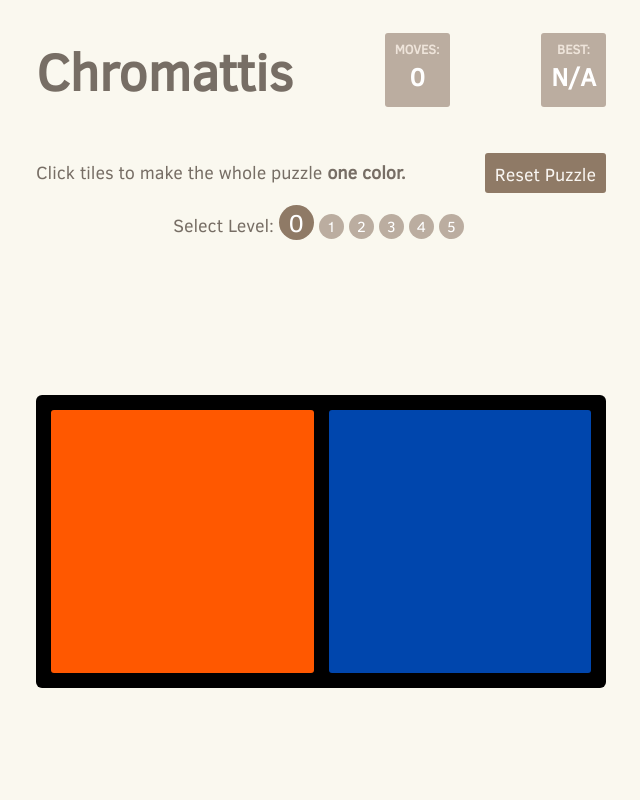
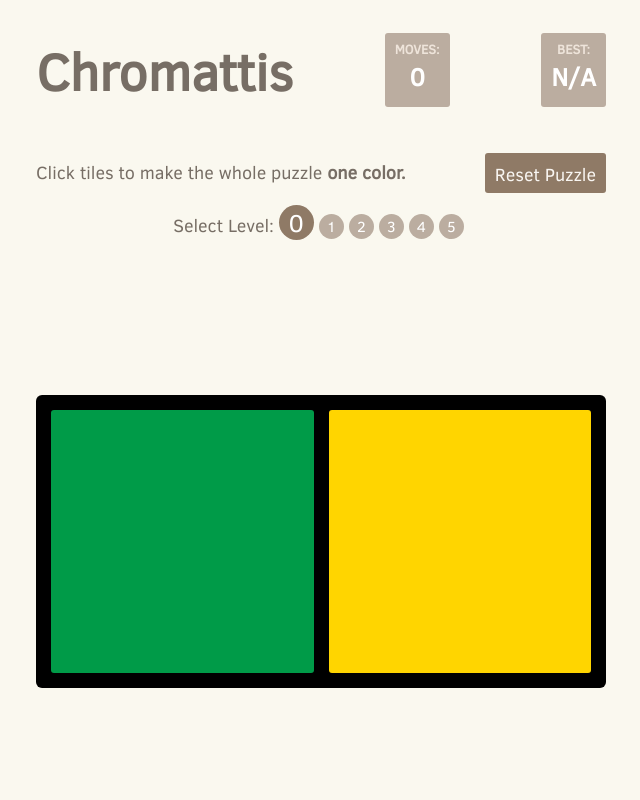
Before and after one commit to CaptainStack/chromattis, a React (Create React App) app: page / in a window 1280 px wide. Shown: the top 800 px of the page, without its empty margins (319-959 px from the left). Built offline with nearby package versions, Linux system fonts and the light colour scheme.

Commit message:
Add helper to shuffling function that checks if proposed change would solve puzzle.

```diff
--- a/src/actions.js
+++ b/src/actions.js
@@ -50,9 +50,16 @@ export const clear_highlights = (state) => {
   return state;
 }
 
+export const tiles_would_solve_puzzle = (board, target_tiles) => {
+  let target_tiles_ids = target_tiles.map(tile => tile.id);
+  let updated_colors = board.map(tile => !target_tiles_ids.includes(tile.id) ? tile.current_color : tile.current_color < 5 ? tile.current_color + 1 : 0);
+
+  return updated_colors.every(color => color === updated_colors[0]);
+}
+
 export const shuffle_colors = (state) => {
   let board = state.current_level().board;
-  let keystone = board[0];
+  let keystone = board[Math.floor(Math.random() * board.length)];
   let best_score = state.current_level().best_score;
 
   for (let tile of board) {
@@ -64,7 +71,18 @@ export const shuffle_colors = (state) => {
   }
 
   for (let i = 0; i < 1000; i++) {
-    advance_tile_color(state, board[Math.floor(Math.random() * board.length)]);
+    let shffle_tile_index = Math.floor(Math.random() * board.length);
+    let shuffle_tile = board[shffle_tile_index];
+
+    let target_tiles = board.filter(tile => shuffle_tile.target_tiles.includes(tile.id));
+
+    // Don't solve the puzzle while shuffling
+    if (!tiles_would_solve_puzzle(board, target_tiles)) {
+      advance_tile_color(state, shuffle_tile);
+    } else {
+      previous_tile_color(state, shuffle_tile);
+    }
+
     state.current_level().moves = 0;
   }
 
```
